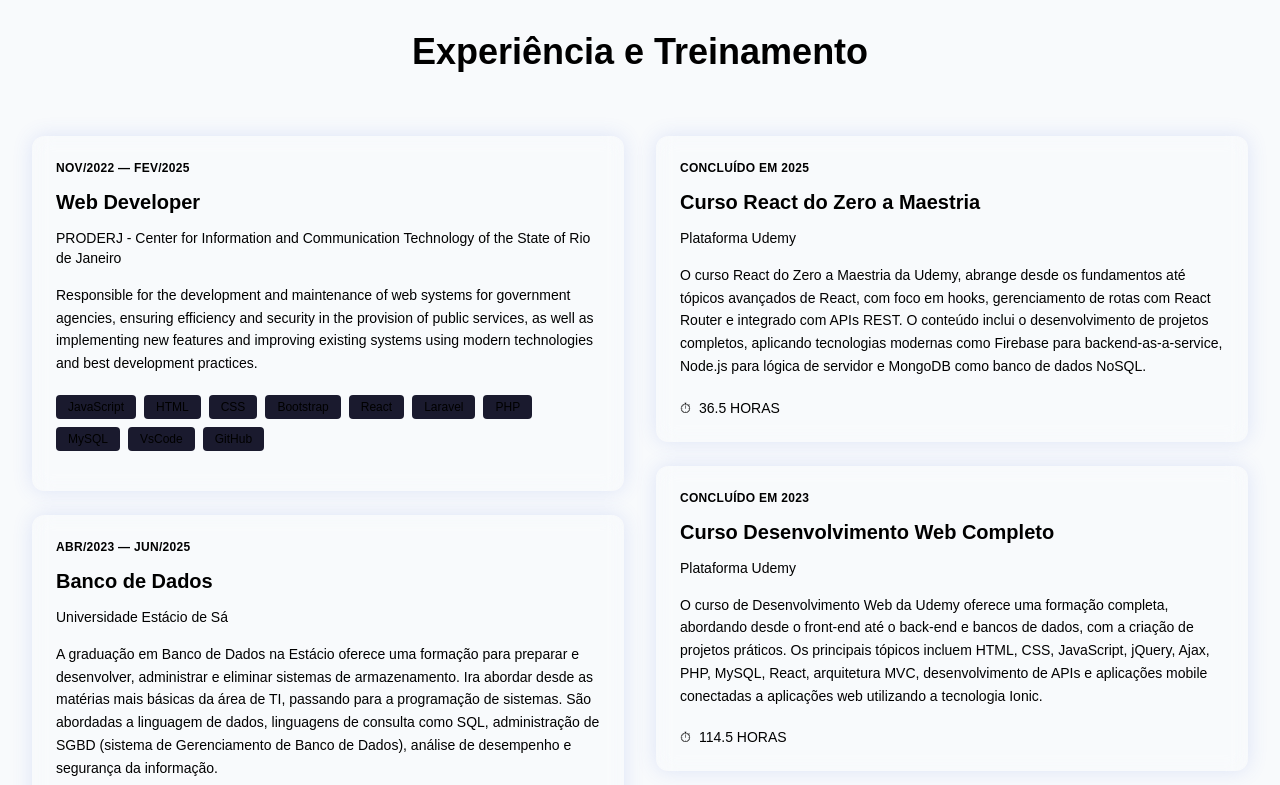
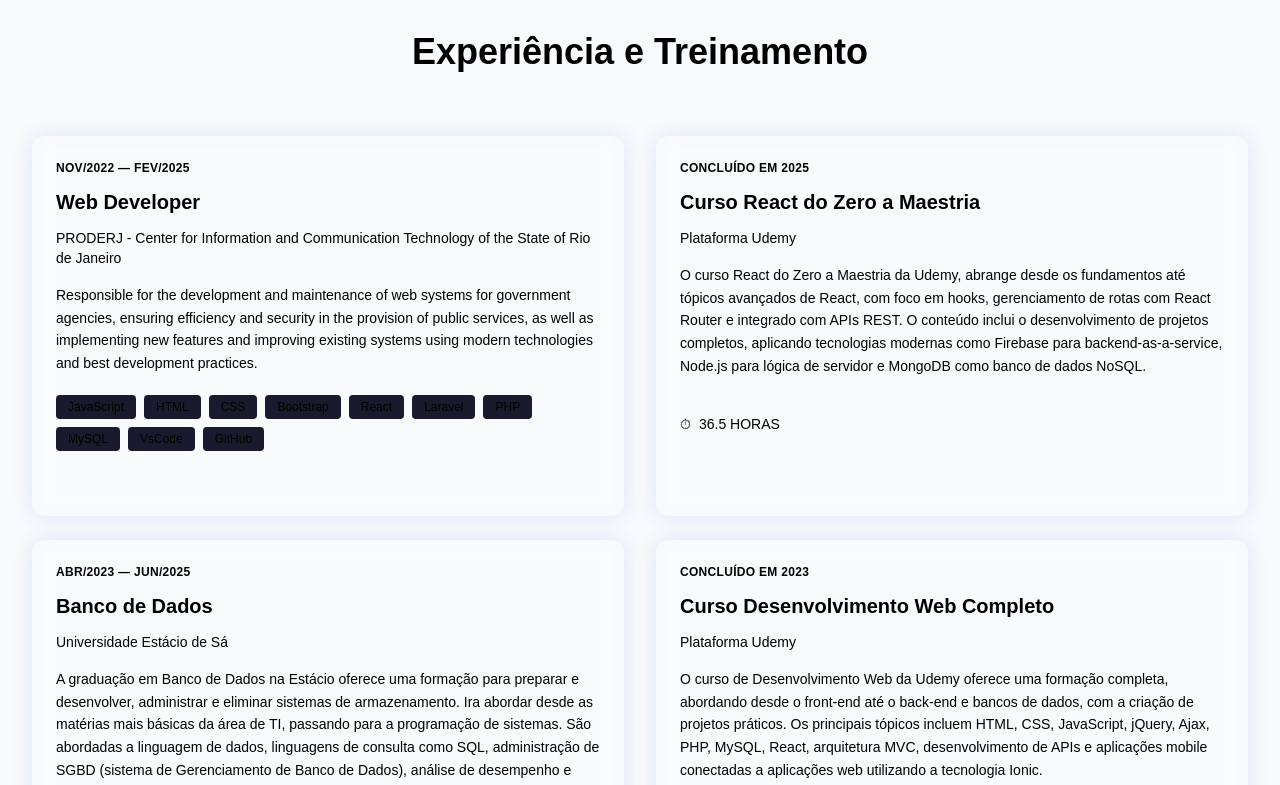
Before and after one commit to brunomonteiro1993/portfolio, a Next.js app: page / in a window 1280 px wide. Shown: the part 2140-2925 px from the top of the page. Built offline with nearby package versions, Linux system fonts and the light colour scheme.

Commit message:
⬆️ Ajustes nos cards de experiencia e treinamento

```diff
--- a/src/app/page.css
+++ b/src/app/page.css
@@ -45,6 +45,10 @@ h2 {
   transition: all 0.3s ease;
   box-shadow: 0 0 20px rgba(68, 99, 217, .15);
   backdrop-filter: blur(10px);
+  min-height: 380px;
+  height: 100%;
+  display: flex;
+  flex-direction: column;
 }
 
 .experience-card:hover,
--- a/src/app/page.tsx
+++ b/src/app/page.tsx
@@ -261,13 +261,13 @@ export default function Home() {
               </h2>
             </div>
 
-            <div className="grid grid-cols-1 lg:grid-cols-2 gap-8">
+            <div className="grid grid-cols-1 lg:grid-cols-2 gap-8 items-start">
               {/* Left Column - Experiences */}
               <div className="space-y-6">
                 {experiences.map((exp, index) => (
                   <div
                     key={index}
-                    className="experience-card p-6 rounded-xl border-accent-primary hover:shadow-theme-lg transition-all duration-200"
+                    className="experience-card p-6 rounded-xl hover:shadow-theme-lg transition-all duration-200"
                   >
                     <div className="period-text text-xs mb-3 uppercase tracking-wide font-semibold">
                       {exp.period}
@@ -310,7 +310,7 @@ export default function Home() {
                 {certifications.map((cert, index) => (
                   <div
                     key={index}
-                    className="certification-card p-6 rounded-xl  border-accent-primary hover:shadow-theme-lg transition-all duration-200"
+                    className="certification-card p-6 rounded-xl hover:shadow-theme-lg transition-all duration-200"
                   >
                     <div className="period-text text-xs mb-3 uppercase tracking-wide font-semibold">
                       {cert.period}
```
